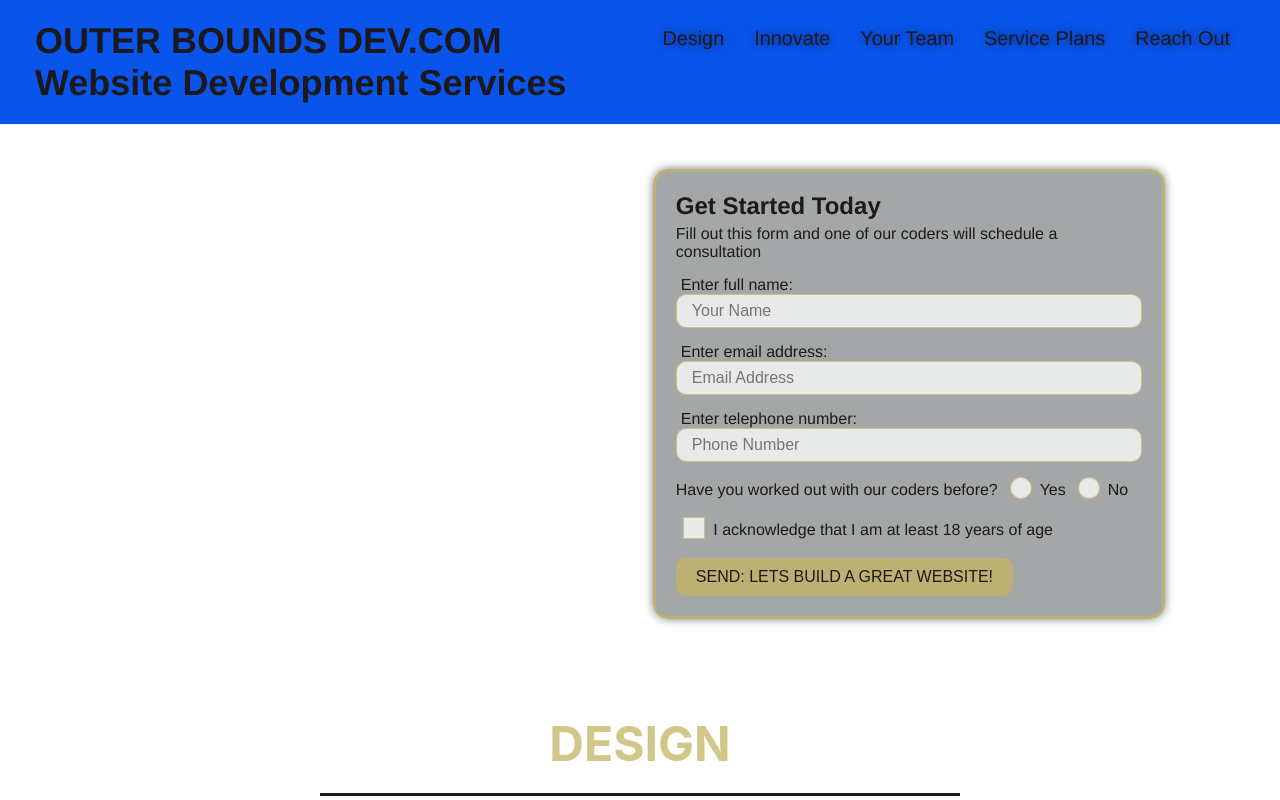
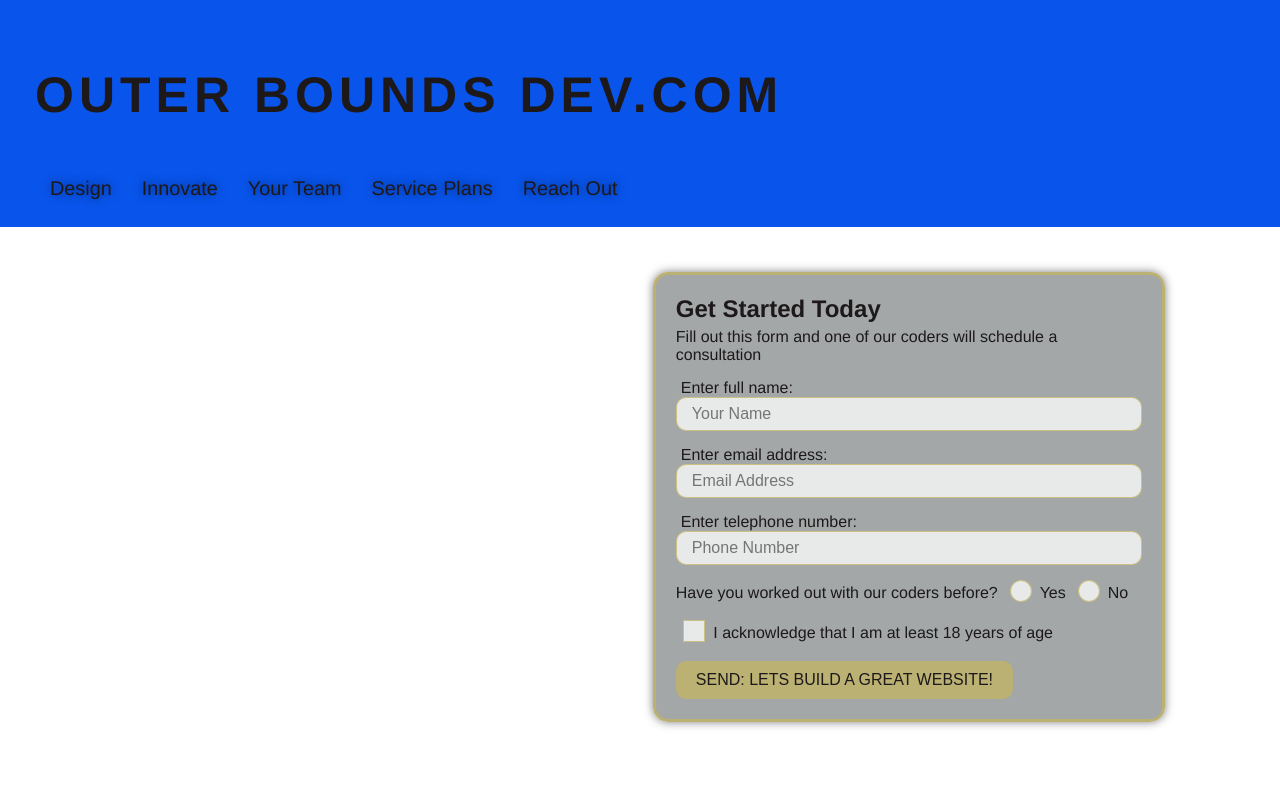
Before and after one commit to karltunmoreno/Web-Development-Services, a plain HTML site: page index.html in a window 1280 px wide. Shown: the top 800 px of the page. Drawn offline with Linux system fonts and the light colour scheme.

Commit message:
fontsize

```diff
--- a/assets/css/style.css
+++ b/assets/css/style.css
@@ -32,9 +32,13 @@ header {
 }
 
 header h1 {
-  font-size: 50px;
-  color: var(--primary-color);
   margin: 0;
+  font-family: "Franklin Gothic Medium", "Arial Narrow", Arial, sans-serif;
+  color: rgb(23, 22, 22);
+  font-size: 65px;
+  letter-spacing: +5px;
+  line-height: 3;
+  text-align: center;
 }
 
 header a {
@@ -72,7 +76,7 @@ header nav ul li a:hover {
 
 header h1 {
   font-weight: bold;
-  font-size: 36px;
+  font-size: 50px;
   color: var(--primary-color);
   margin: 0;
   display: inline;
--- a/index.html
+++ b/index.html
@@ -14,7 +14,7 @@
     <h1>
         <a href="#home">OUTER BOUNDS DEV.COM
             <br>
-                Website Development Services
+
              </a>
     </h1>
     <nav>
@@ -289,7 +289,7 @@
         </div>
         <div class="contact-info">
             <div>
-                <h3>OUTER BOUNDS CODING</h3>
+                <h3>OUTER BOUNDS WEB DEV.COM</h3>
                 <p>
                     Any question or concerns before signing up?
                      <br />
```
